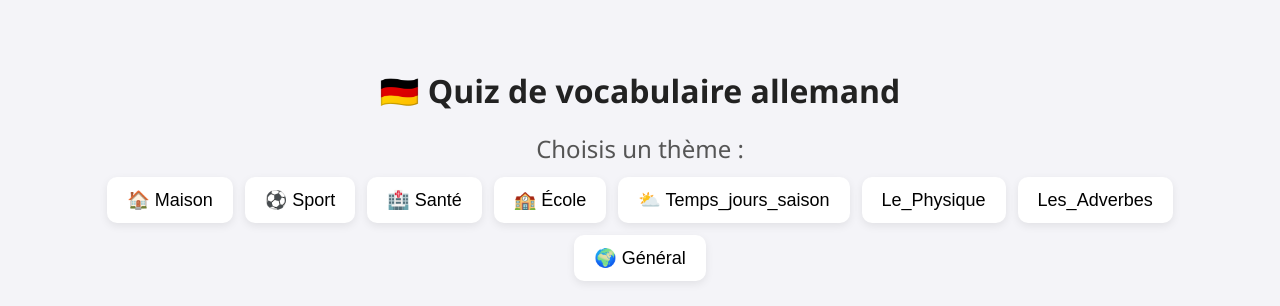
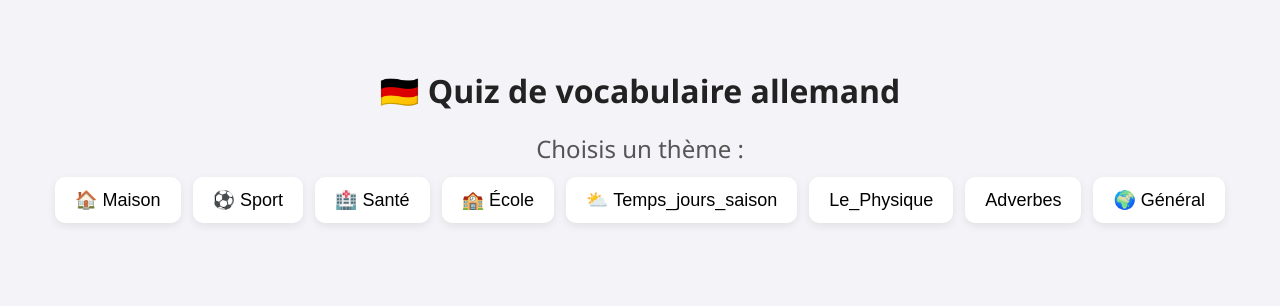
Before and after one commit to Poulmouth67/Quizz-Allemand, a plain HTML site: page index.html in a window 1280 px wide. Drawn offline with Linux system fonts and the light colour scheme.

Commit message:
Update index.html

```diff
--- a/index.html
+++ b/index.html
@@ -16,7 +16,7 @@
       <button class="theme-btn" data-theme="ecole">🏫 École</button>
       <button class="theme-btn" data-theme="temps">⛅ Temps_jours_saison</button>
       <button class="theme-btn" data-theme="physique">Le_Physique</button>
-      <button class="theme-btn" data-theme="adverbes">Les_Adverbes</button>
+      <button class="theme-btn" data-theme="adver">Adverbes</button>
       <button class="theme-btn" data-theme="general">🌍 Général</button>
     </div>
   </div>
```
